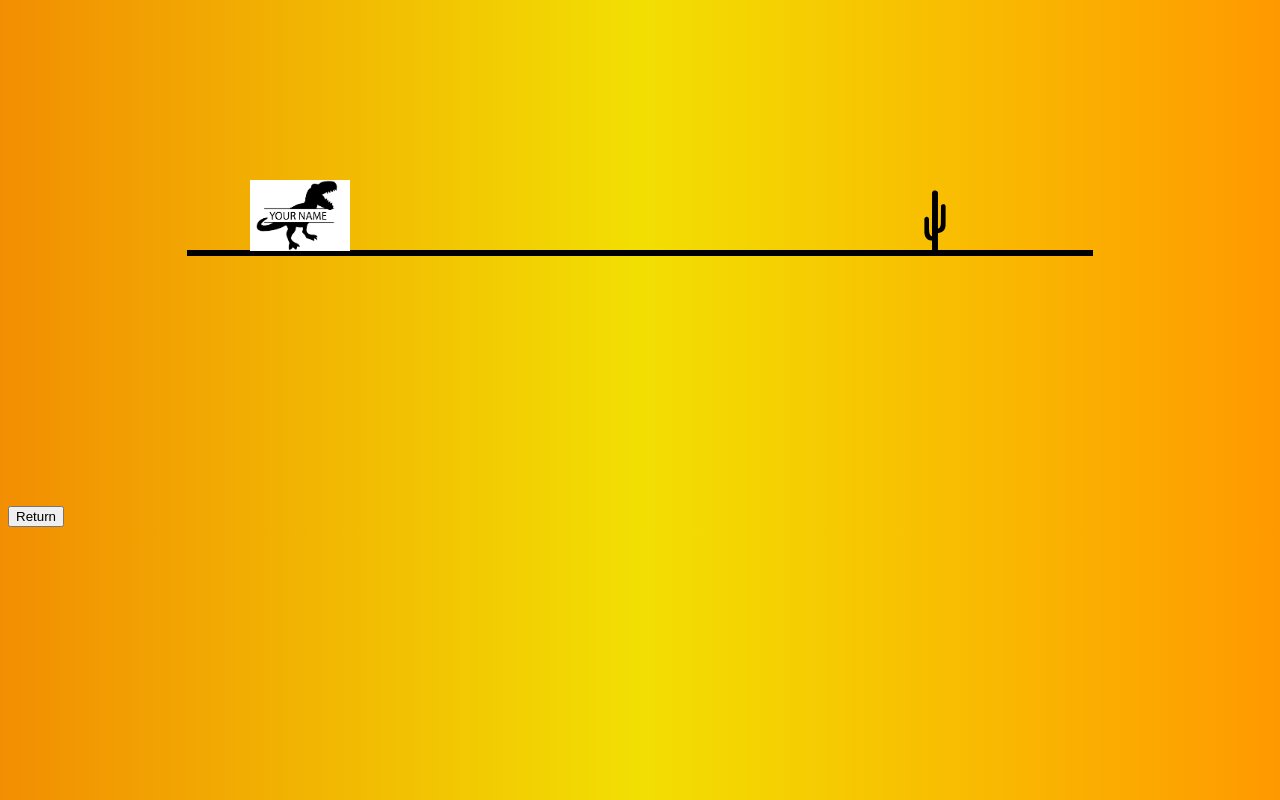
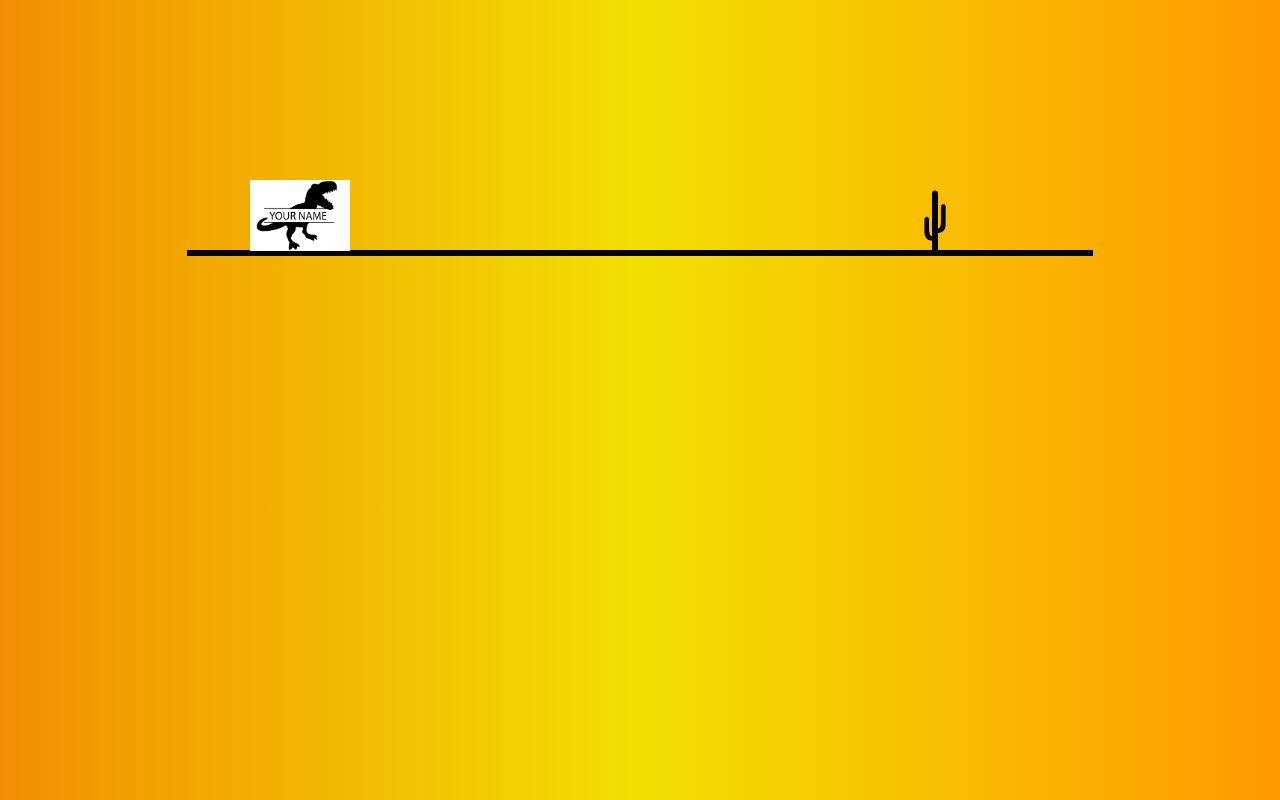
Before and after one commit to Jumanazar04/Dino-game, a plain HTML site: page index.html in a window 1280 px wide. Drawn offline with Linux system fonts and the light colour scheme.

Commit message:
sasddasas

```diff
--- a/index.html
+++ b/index.html
@@ -12,7 +12,7 @@
     <div class="dino"></div>
     <div class="cactus cactus-stop"></div>
 
-    <button class="btn">Return</button>
+    <!-- <button class="btn">Return</button> -->
 
 
     <script src="./app.js"></script>
```
